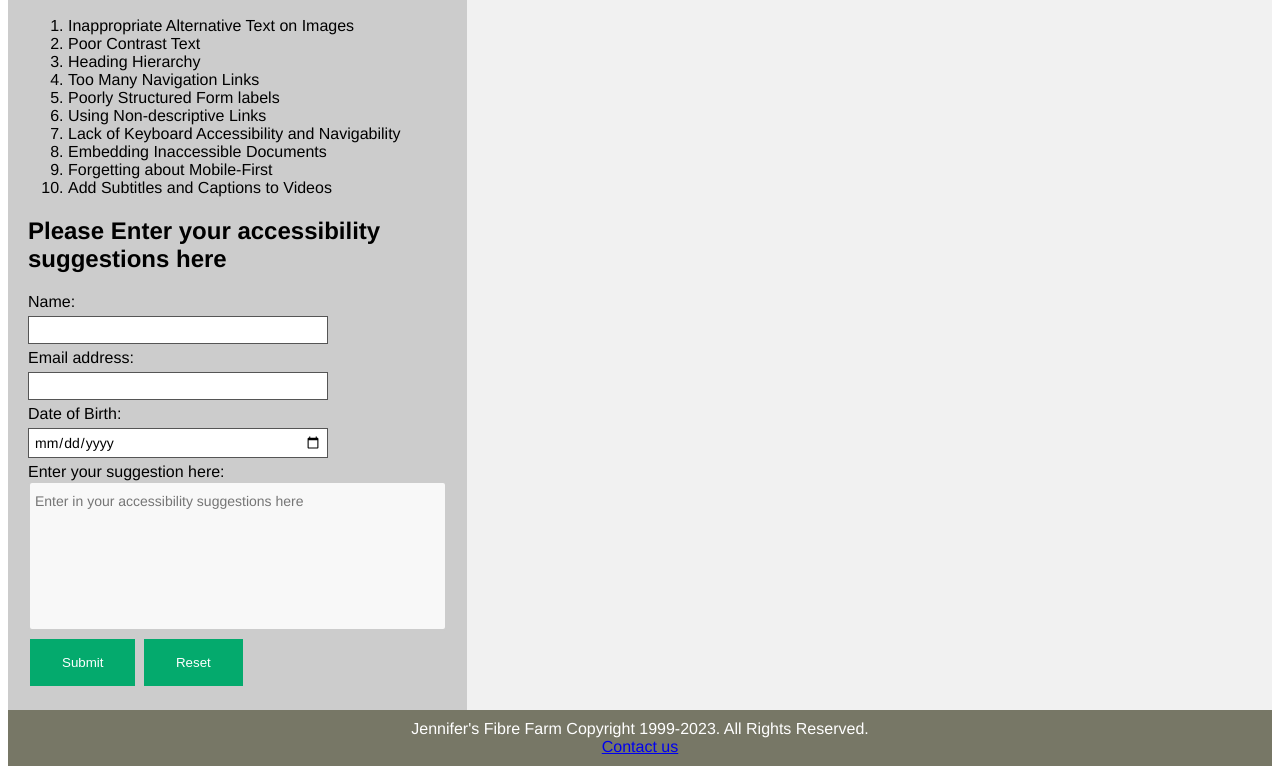
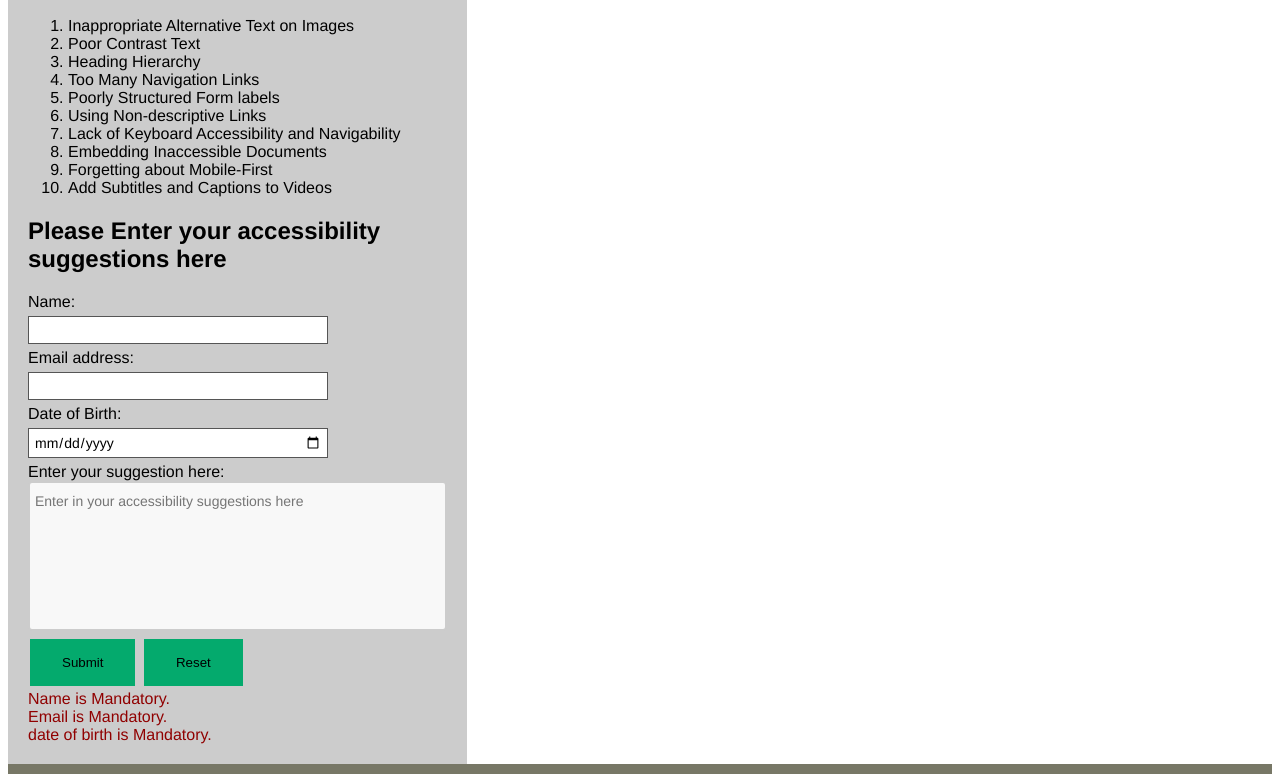
Before and after one commit to redheadfrompei/first-repo, a plain HTML site: page suggestions.html in a window 1280 px wide. Both pictures are taken after a click on the button "Submit". Shown: the part 291-1065 px from the top of the page. Drawn offline with Linux system fonts and the light colour scheme.

Commit message:
fixing some usability errors

```diff
--- a/jstyle.css
+++ b/jstyle.css
@@ -132,16 +132,22 @@ ul#horizontal-list {
   input[id="submit"], [id="reset"]  {
     background-color: #04AA6D;
     border: none;
-    color: white;
+    color: black;
     padding: 16px 32px;
     text-decoration: none;
     margin: 4px 2px;
     cursor: pointer;
+
+
+
   }
-
+#validationerrors {
+  color: #900000;
+}
   .nocolor a:link{
     color:white;
     }
     .nocolor a:visited{
       color:white;
+
       }
--- a/myscript.js
+++ b/myscript.js
@@ -63,13 +63,24 @@ function submitSuggestion(){
     const myName=document.getElementById("Name").value;
     const myEmail=document.getElementById("email").value;
     const mydate = document.getElementById("dateofbirth").value;
+    let errorText="";
     const newdate = new Date(mydate);
 
     const underagePrize = "because you are under 19 years of age, a coupon for a free poster of a funny llama ";
     const overagePrize = "because you are over 19 years of age, a coupon for a free bottle of wine ";
 
     let answerText="";
-
+    if (myName==""){
+      errorText="<p>Name is Mandatory.</p>";
+    }
+    if (myEmail==""){
+      errorText = errorText + "<p>Email is Mandatory.</p>";
+    }
+    if (mydate == "")
+    {
+      errorText = errorText + "<p>date of birth is Mandatory.</p>";
+    }
+   if (errorText==""){
     if (isOver19(newdate))
     {
        answerText=overagePrize;
@@ -80,6 +91,9 @@ function submitSuggestion(){
     document.getElementById("Thankheader").innerHTML= "Thank you for your suggestion " + myName;
     document.getElementById("Thankyou").innerHTML="We have received the following suggestion: <p >" +suggestiontext + "</p><p> To thank you for your suggestion,  "+ answerText + " has been sent to <strong>" + myEmail + "</strong></p>";
     document.getElementById("laughingllama").style.visibility='visible';
+  }
+    document.getElementById("validationerrors").innerHTML = errorText;
+
 }
 function hoverHome(){
 
--- a/suggestions.html
+++ b/suggestions.html
@@ -19,7 +19,7 @@
       <div id="menu-outer">
         <div class="table">
           <ul id="horizontal-list">
-            <li  onmouseover="hoverHome()" onmouseout="notHome()"><a href="index.html"  ><img id="home" src="home.PNG" alt="home button" ></li>
+            <li  onmouseover="hoverHome()" onmouseout="notHome()"><a href="index.html" ><img id="home" src="home.PNG" alt="home button" ></a></li>
             <li><a  href="llamas.html" ><strong>Llamas</strong></a></li>
             <li><a href="alpacas.html" ><strong>Alpacas</strong></a></li>
             <li><a  href="sheep.html" ><strong>Sheep</strong></a></li>
@@ -63,18 +63,21 @@
 
             <p> <input type="button" id="submit" value="Submit" onclick="submitSuggestion()" > </input>
             <input type="button" id="reset" value="Reset" onclick="resetSuggestion()"></input> </p>
+            <p id="validationerrors"></p>
 
           </form>
         </div>
         <article id="laughingllama" style="visibility:hidden">
-          <h2 id="Thankheader"></h2>
+          <h2 id="Thankheader">Thank you</h2>
           <p id="Thankyou"></p>
         </article>
       </section>
     </main>
     <footer>
     <p>Jennifer's Fibre Farm Copyright 1999-2023.  All Rights Reserved.</p>
+     <div class="nocolor">
       <p><a href="mailto:jennifer.runge@hrsdc-rhdcc@gc.ca">Contact us</a></p>
+    </div>
     </foooter>
     <script src="myscript.js"></script>
   </body>
```
Also changed, not shown: alpacas.html (+5 -2 lines), llamas.html (+5 -2 lines), sheep.html (+1 -1 lines).
